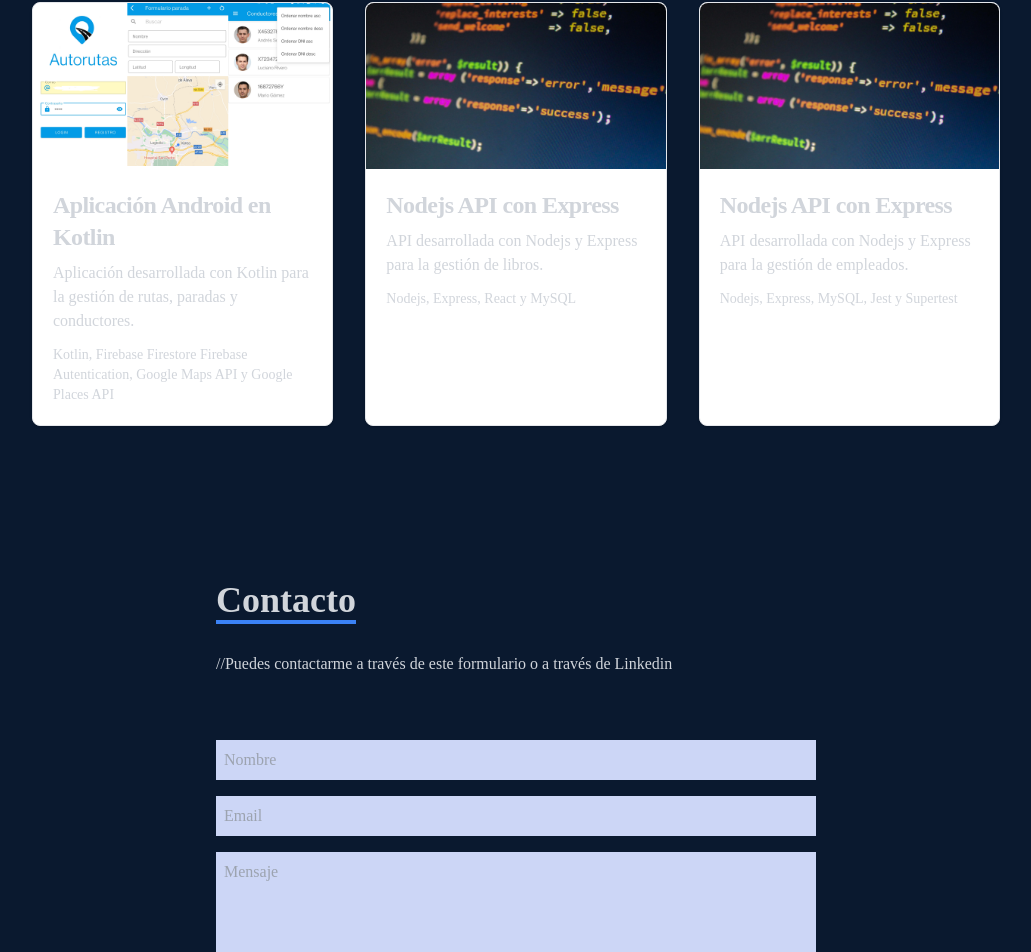
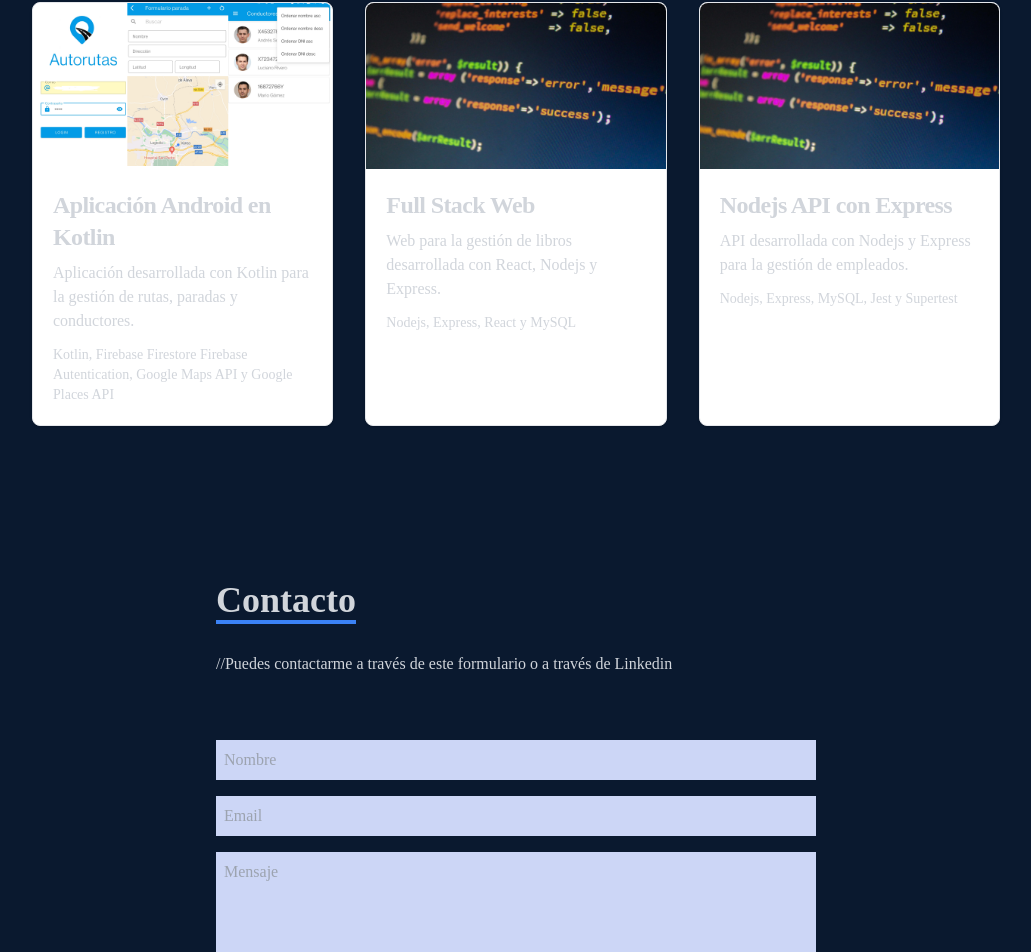
Before and after one commit to Mariusrfx/portfolio-reactjs, a React (Create React App) app: page / in a window 1280 px wide. Shown: the part 2698-3650 px from the top of the page, without its empty margins (124-1155 px from the left). Built offline with nearby package versions, Linux system fonts and the light colour scheme.

Commit message:
v1.4.2 work

```diff
--- a/src/components/Work.jsx
+++ b/src/components/Work.jsx
@@ -48,12 +48,12 @@ function Work() {
                 href="https://github.com/Mariusrfx/CRUD-react-nodejs-mysql"
                 target="_blank"
               >
-                <h5 class="mb-2 text-2xl font-bold tracking-tight hover:text-blue-500">
-                  Nodejs API con Express
+                <h5 class="mb-2  text-2xl font-bold tracking-tight hover:text-blue-500">
+                  Full Stack Web
                 </h5>
               </a>
               <p class="mb-3 font-normal dark:text-gray-300 ">
-                API desarrollada con Nodejs y Express para la gestión de libros.
+                Web para la gestión de libros desarrollada con React, Nodejs y Express.
               </p>
               <p className="dark:text-gray-400 text-sm h-30 w-full ">
                 Nodejs, Express, React y MySQL
```
